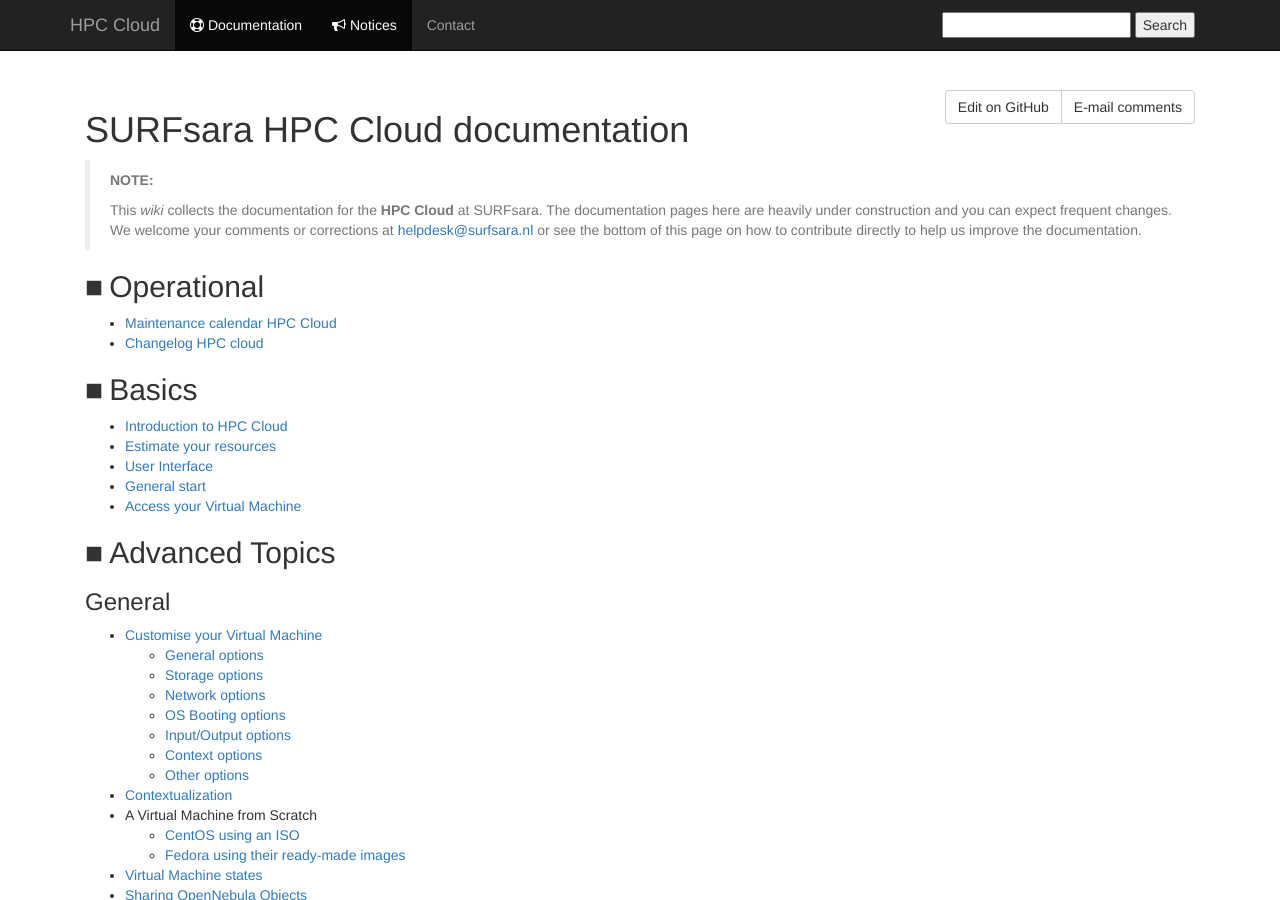
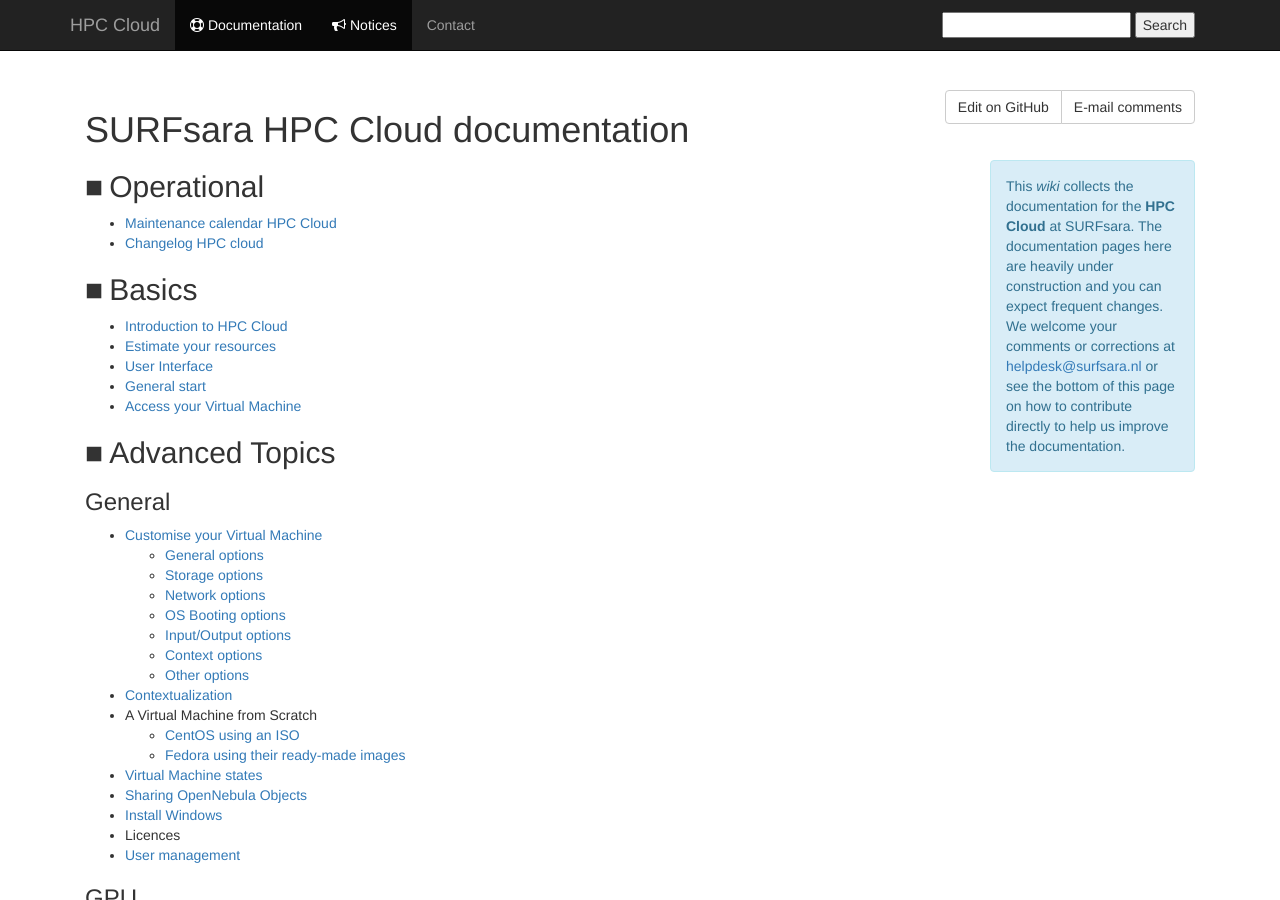
Before and after one commit to sara-nl/clouddocs, a Jekyll site: the page built from index.markdown, in a window 1280 px wide and 900 px high. Built offline with Jekyll 4.4.1, drawn with Linux system fonts in a browser that asks for light colours; nearby versions of some CDN libraries.

Commit message:
Info box to the right

```diff
--- a/index.markdown
+++ b/index.markdown
@@ -3,9 +3,9 @@
 ---
 # SURFsara HPC Cloud documentation
 
-> **NOTE:**
->
-> This _wiki_ collects the documentation for the **HPC Cloud** at SURFsara. The documentation pages here are heavily under construction and you can expect frequent changes.  We welcome your comments or corrections at [helpdesk@surfsara.nl](mailto:helpdesk@surfsara.nl?subject=HPC%20Cloud%20documentation%20comments) or see the bottom of this page on how to contribute directly to help us improve the documentation.
+<div class="alert alert-info" style="float:right;max-width:205px;" markdown="1">
+This _wiki_ collects the documentation for the **HPC Cloud** at SURFsara. The documentation pages here are heavily under construction and you can expect frequent changes.  We welcome your comments or corrections at [helpdesk@surfsara.nl](mailto:helpdesk@surfsara.nl?subject=HPC%20Cloud%20documentation%20comments) or see the bottom of this page on how to contribute directly to help us improve the documentation.
+</div>
 
 ## Operational
 
```
